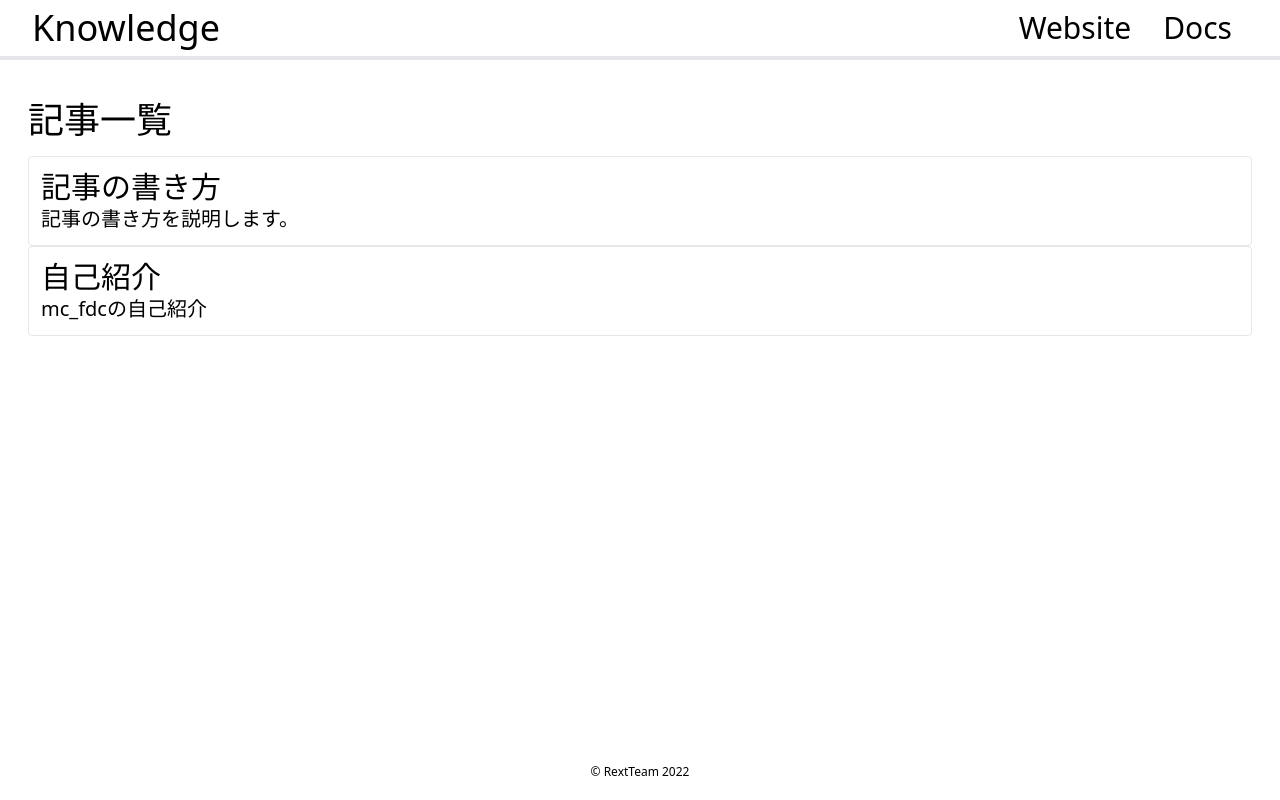
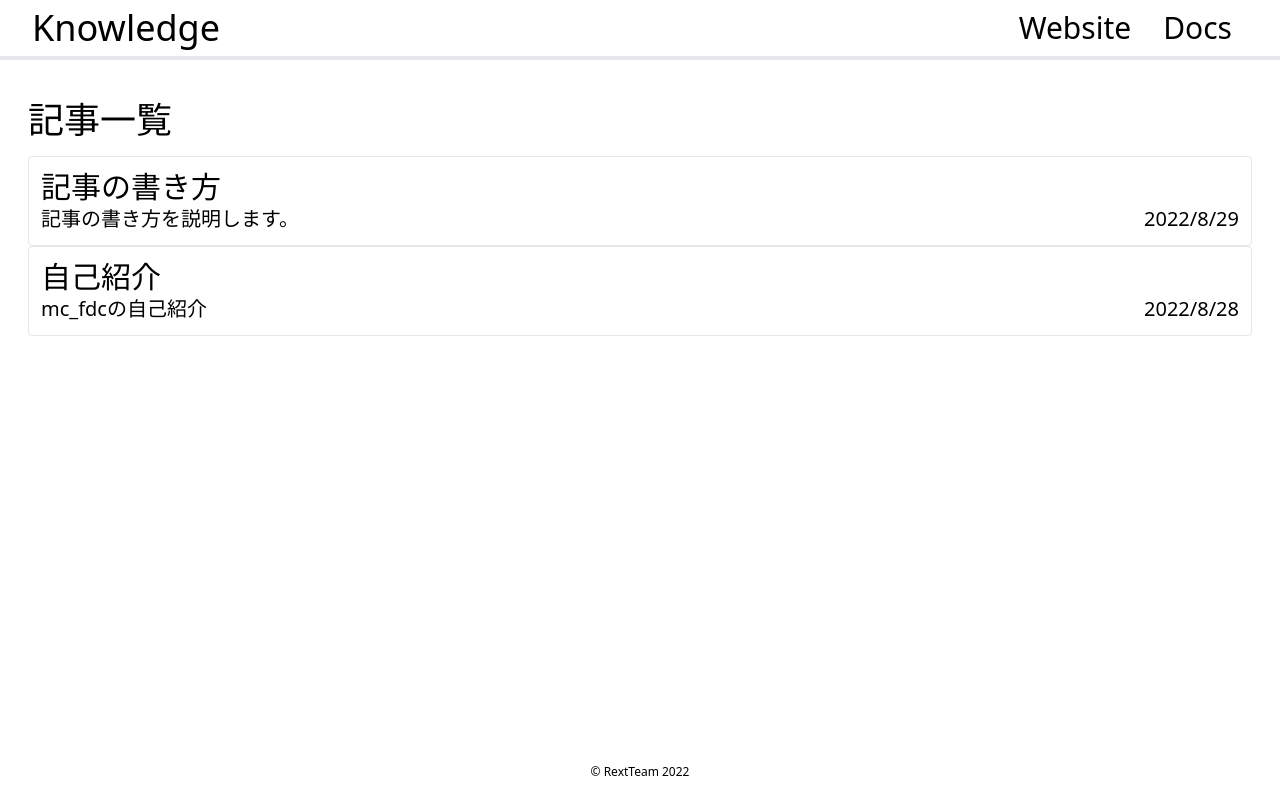
Before and after one commit to RextTeam/knowledge, a Next.js app: page / in a window 1280 px wide. Built offline with nearby package versions, Linux system fonts and the light colour scheme.

Commit message:
add: 日にち

```diff
--- a/pages/index.tsx
+++ b/pages/index.tsx
@@ -28,7 +28,10 @@ export default function Home({ articles }: Props) {
                         <Link href={`/articles/${article.url}`}>
                             <a className="text-3xl">{article.meta.title}</a>
                         </Link>
-                        <p className="text-xl">{article.meta.description}</p>
+                        <div className='flex justify-between'>
+                            <p className="text-xl">{article.meta.description}</p>
+                            <small className="text-xl">{article.meta.date}</small>
+                        </div>
                     </li>
                 ))}
             </ul>
```
